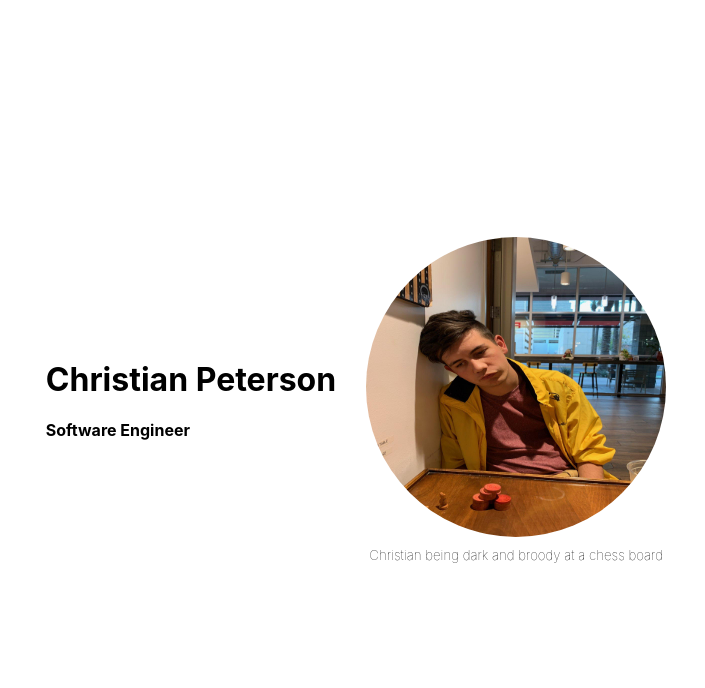
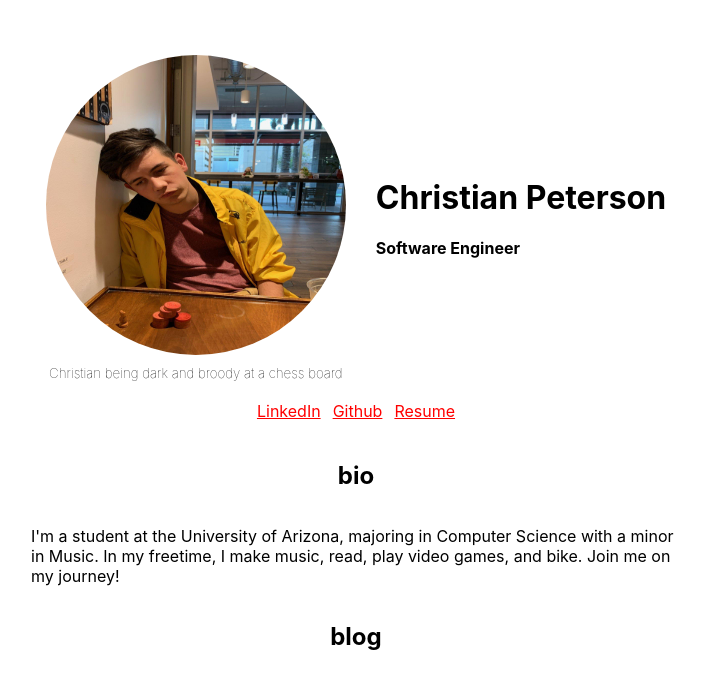
Before and after one commit to cpetersonco/portfolio, a Next.js app: page / in a window 1280 px wide. Shown: the top 688 px of the page, without its empty margins (284-989 px from the left). Built offline with nearby package versions, Linux system fonts and the light colour scheme.

Commit message:
consolidate css

```diff
--- a/components/Frame/Frame.js
+++ b/components/Frame/Frame.js
@@ -1,7 +1,5 @@
 import React, { useState, useEffect } from "react";
 import Image from "next/image";
-
-import styles from "./Frame.module.css";
 
 function Frame({ images }) {
 	const [index, setIndex] = useState(0);
@@ -18,11 +16,11 @@ function Frame({ images }) {
 		}, 5000);
 
 		return () => clearInterval(timer);
-	}, []);
+	}, [images.length]);
 
 	return (
-		<div className={styles.container}>
-			<div className={styles.frame}>
+		<div className="img-card col-left">
+			<div className="frame">
 				<Image
 					src={images[index].src}
 					alt={images[index].alt}
@@ -30,7 +28,7 @@ function Frame({ images }) {
 					height={300}
 				/>
 			</div>
-			<div className={styles.caption}>{images[index].alt}</div>
+			<div className="caption">{images[index].alt}</div>
 		</div>
 	);
 }
--- a/components/Frame/Frame.module.css
+++ /dev/null
@@ -1,19 +0,0 @@
-.container {
-	display: flex;
-	flex-direction: column;
-	align-items: center;
-	justify-content: center;
-}
-
-.frame {
-	width: 300px;
-	height: 300px;
-	margin: 0 0 10px 0;
-	border-radius: 50%;
-	overflow: hidden;
-}
-
-.caption {
-	font-size: smaller;
-	font-weight: lighter;
-}
--- a/components/Header/Header.js
+++ b/components/Header/Header.js
@@ -1,8 +1,6 @@
 import React from "react";
-import Image from "next/image";
 
 import Frame from "../Frame/Frame";
-import styles from "./Header.module.css";
 
 const images = [
 	{
@@ -21,12 +19,12 @@ const images = [
 
 function Header() {
 	return (
-		<div className={styles.container}>
-			<header className={styles.header}>
+		<div className="header">
+			<Frame images={images} />
+			<div>
 				<h1>Christian Peterson</h1>
 				<h4>Software Engineer</h4>
-			</header>
-			<Frame images={images} />
+			</div>
 		</div>
 	);
 }
--- a/components/Header/Header.module.css
+++ /dev/null
@@ -1,10 +0,0 @@
-.container {
-	display: flex;
-	align-items: center;
-	justify-content: center;
-	flex-wrap: wrap;
-}
-
-.header {
-	margin-right: 30px;
-}
--- /dev/null
+++ b/components/Links/Links.js
@@ -0,0 +1,15 @@
+import React from "react";
+
+function Links() {
+	return (
+		<div className="links">
+			<a href="https://www.linkedin.com/in/ChristianUA/">LinkedIn</a>
+			<a href="https://github.com/ChristianUA">Github</a>
+			<a href="https://christian-blog.cdn.prismic.io/christian-blog/457d41f6-846f-4bce-8b73-12b7d9fd9b71_Christian+Peterson+-+Resume.pdf">
+				Resume
+			</a>
+		</div>
+	);
+}
+
+export default Links;
--- a/pages/_app.js
+++ b/pages/_app.js
@@ -1,7 +1,7 @@
-import '../styles/globals.css'
+import "../styles/styles.css";
 
 function MyApp({ Component, pageProps }) {
-  return <Component {...pageProps} />
+	return <Component {...pageProps} />;
 }
 
-export default MyApp
+export default MyApp;
--- a/pages/_document.js
+++ /dev/null
@@ -1,19 +0,0 @@
-import Document, { Html, Head, Main, NextScript } from 'next/document'
-
-class MyDocument extends Document {
-  render() {
-    return (
-      <Html>
-        <Head>
-            <link rel="stylesheet" href="https://fonts.googleapis.com/css?family=Roboto:300,400,500,700&display=swap" />
-        </Head>
-        <body>
-          <Main />
-          <NextScript />
-        </body>
-      </Html>
-    )
-  }
-}
-
-export default MyDocument
--- a/pages/index.js
+++ b/pages/index.js
@@ -1,12 +1,11 @@
 import Head from "next/head";
-import Image from "next/image";
-import styles from "../styles/Home.module.css";
 
 import Header from "../components/Header/Header";
+import Links from "../components/Links/Links";
 
 export default function Home() {
 	return (
-		<div className={styles.container}>
+		<div className="container">
 			<Head>
 				<title>Christian Peterson</title>
 				<meta
@@ -17,6 +16,14 @@ export default function Home() {
 			</Head>
 
 			<Header></Header>
+			<Links></Links>
+			<h2>bio</h2>
+			<p>
+				I'm a student at the University of Arizona, majoring in Computer
+				Science with a minor in Music. In my freetime, I make music,
+				read, play video games, and bike. Join me on my journey!
+			</p>
+			<h2>blog</h2>
 		</div>
 	);
 }
--- a/styles/Home.module.css
+++ /dev/null
@@ -1,121 +0,0 @@
-.container {
-  min-height: 100vh;
-  padding: 0 0.5rem;
-  display: flex;
-  flex-direction: column;
-  justify-content: center;
-  align-items: center;
-  height: 100vh;
-}
-
-.main {
-  padding: 5rem 0;
-  flex: 1;
-  display: flex;
-  flex-direction: column;
-  justify-content: center;
-  align-items: center;
-}
-
-.footer {
-  width: 100%;
-  height: 100px;
-  border-top: 1px solid #eaeaea;
-  display: flex;
-  justify-content: center;
-  align-items: center;
-}
-
-.footer a {
-  display: flex;
-  justify-content: center;
-  align-items: center;
-  flex-grow: 1;
-}
-
-.title a {
-  color: #0070f3;
-  text-decoration: none;
-}
-
-.title a:hover,
-.title a:focus,
-.title a:active {
-  text-decoration: underline;
-}
-
-.title {
-  margin: 0;
-  line-height: 1.15;
-  font-size: 4rem;
-}
-
-.title,
-.description {
-  text-align: center;
-}
-
-.description {
-  line-height: 1.5;
-  font-size: 1.5rem;
-}
-
-.code {
-  background: #fafafa;
-  border-radius: 5px;
-  padding: 0.75rem;
-  font-size: 1.1rem;
-  font-family: Menlo, Monaco, Lucida Console, Liberation Mono, DejaVu Sans Mono,
-    Bitstream Vera Sans Mono, Courier New, monospace;
-}
-
-.grid {
-  display: flex;
-  align-items: center;
-  justify-content: center;
-  flex-wrap: wrap;
-  max-width: 800px;
-  margin-top: 3rem;
-}
-
-.card {
-  margin: 1rem;
-  padding: 1.5rem;
-  text-align: left;
-  color: inherit;
-  text-decoration: none;
-  border: 1px solid #eaeaea;
-  border-radius: 10px;
-  transition: color 0.15s ease, border-color 0.15s ease;
-  width: 45%;
-}
-
-.card:hover,
-.card:focus,
-.card:active {
-  color: #0070f3;
-  border-color: #0070f3;
-}
-
-.card h2 {
-  margin: 0 0 1rem 0;
-  font-size: 1.5rem;
-}
-
-.card p {
-  margin: 0;
-  font-size: 1.25rem;
-  line-height: 1.5;
-}
-
-.logo {
-  height: 1em;
-  margin-left: 0.5rem;
-}
-
-@media (max-width: 600px) {
-  .grid {
-    width: 100%;
-    flex-direction: column;
-  }
-}
--- a/styles/globals.css
+++ /dev/null
@@ -1,16 +0,0 @@
-html,
-body {
-  padding: 0;
-  margin: 0;
-  font-family: -apple-system, BlinkMacSystemFont, Segoe UI, Roboto, Oxygen,
-    Ubuntu, Cantarell, Fira Sans, Droid Sans, Helvetica Neue, sans-serif;
-}
-
-a {
-  color: inherit;
-  text-decoration: none;
-}
-
-* {
-  box-sizing: border-box;
-}
--- /dev/null
+++ b/styles/styles.css
@@ -0,0 +1,61 @@
+html,
+body {
+	width: 100%;
+	padding: 0;
+	margin: 0;
+	font-family: -apple-system, BlinkMacSystemFont, Segoe UI, Roboto, Oxygen,
+		Ubuntu, Cantarell, Fira Sans, Droid Sans, Helvetica Neue, sans-serif;
+}
+
+.container {
+	display: flex;
+	flex-direction: column;
+	justify-content: center;
+	align-items: center;
+	max-width: 650px;
+	margin: 50px auto;
+	padding: 5px;
+}
+
+.links {
+	padding: 20px 0px;
+}
+
+.links a {
+	color: red;
+}
+
+.links a:not(:last-child) {
+	padding: 0 12px 0 0;
+}
+
+.header {
+	display: flex;
+	align-items: center;
+	justify-content: center;
+	flex-wrap: wrap;
+}
+
+.col-left {
+	margin-right: 30px;
+}
+
+.img-card {
+	display: flex;
+	flex-direction: column;
+	align-items: center;
+	justify-content: center;
+}
+
+.frame {
+	width: 300px;
+	height: 300px;
+	margin: 0 0 10px 0;
+	border-radius: 50%;
+	overflow: hidden;
+}
+
+.caption {
+	font-size: smaller;
+	font-weight: lighter;
+}
```
